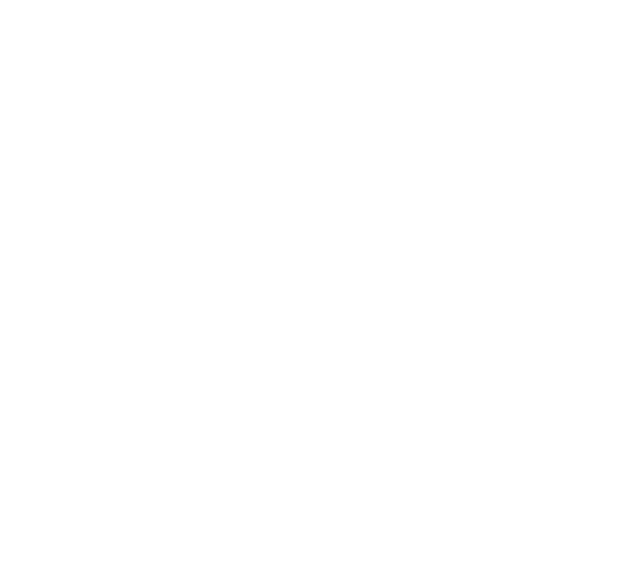
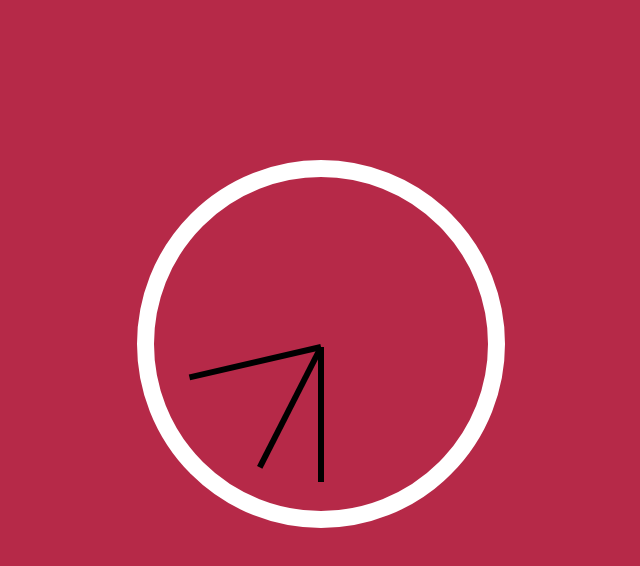
Before and after one commit to Eronmmer/JavaScript-Challenges, a plain HTML site: page Intermediate/Clock/index.html in a window 1280 px wide. Shown: the whole page, without its empty margins (319-959 px from the left). Drawn offline with Linux system fonts and the light colour scheme.

Commit message:
finish clock

```diff
--- a/Intermediate/Clock/index.html
+++ b/Intermediate/Clock/index.html
@@ -6,10 +6,48 @@
   <meta http-equiv="X-UA-Compatible" content="ie=edge">
   <title>Clock</title>
   <style>
+    html, body {
+      background: rgb(182, 41, 72);
+    }
 
+    .clock {
+      height: 270px;
+      width: 270px;
+      border: 17px solid white;
+      border-radius: 50%;
+      margin: 0 auto;
+      margin-top: 20vh;
+      padding: 2rem;
+      position: relative;
+    }
+
+    .clock-body {
+      width: 100%;
+      height: 100%;
+      position: relative;
+    }
+
+    .hand {
+      background: #000;
+      height: 6px;
+      width: 50%;
+      position: absolute;
+      top: 50%;
+      transform-origin: 100%;
+      transform: rotate(90deg);
+      transition: all 0.05;
+      transition-timing-function: cubic-bezier(0.1, 2.7, 0.58, 1);
+    }
   </style>
 </head>
 <body>
+  <div class="clock">
+    <div class="clock-body">
+      <div class="hand hour-hand"></div>
+      <div class="hand min-hand"></div>
+      <div class="hand second-hand"></div>
+    </div>
+  </div>
 
   <script src="main.js"></script>
 </body>
--- a/Intermediate/Clock/main.js
+++ b/Intermediate/Clock/main.js
@@ -0,0 +1,23 @@
+let secondHand = document.querySelector('.second-hand');
+let minHand = document.querySelector('.min-hand');
+let hourHand = document.querySelector('.hour-hand');
+
+function getTime() {
+  let now = new Date();
+
+  let seconds = now.getSeconds();
+  let secondsDegree = ((seconds * 6) + 90);
+  secondHand.style.transform = `rotate(${secondsDegree}deg)`;
+
+
+  let minutes = now.getMinutes();
+  let minutesDegree = ((minutes * 6) + 90) + ((seconds / 60) * 6);
+  minHand.style.transform = `rotate(${minutesDegree}deg)`;
+
+  let hours = now.getHours();
+  let hoursDegree = ((hours / 12 ) * 360) + ((minutes / 60) * 30) + 90;
+  hourHand.style.transform = `rotate(${hoursDegree}deg)`;
+}
+
+setInterval(getTime, 1000);
+getTime();
```
